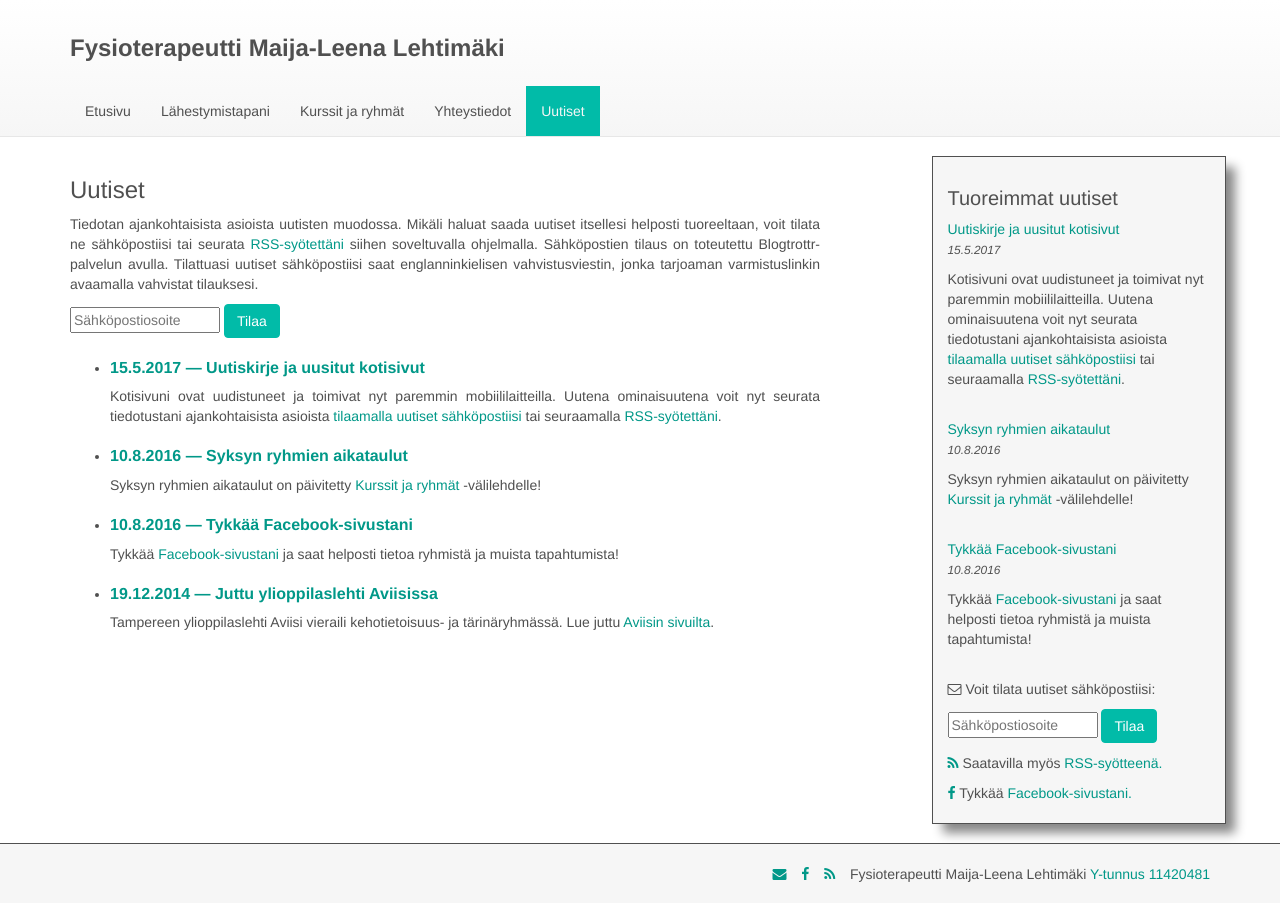
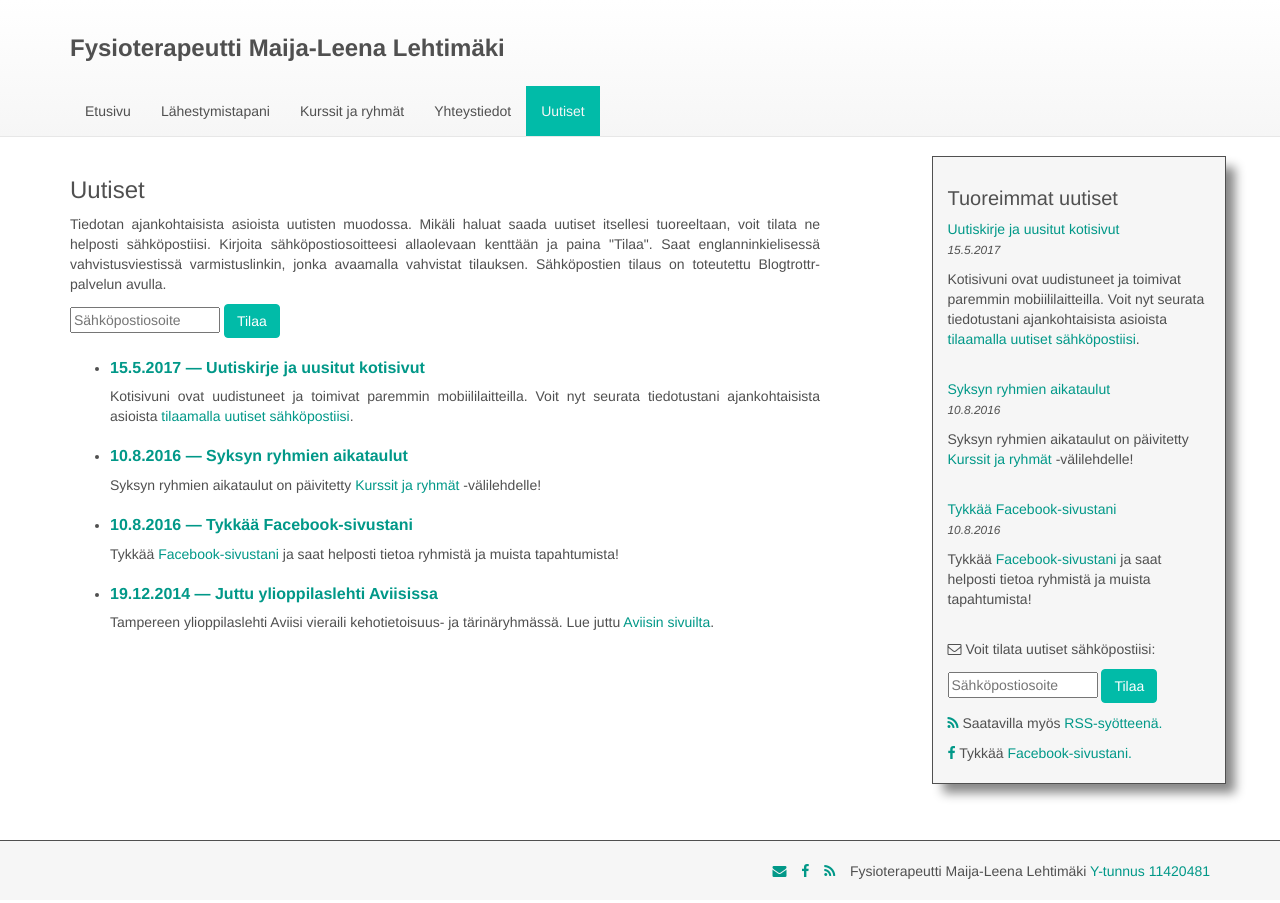
Before and after one commit to jluttine/maijaleenalehtimaki.fi, a Jekyll site: the page built from _pages/04-uutiset.html, in a window 1280 px wide. Built offline with Jekyll 4.4.1, drawn with Linux system fonts in a browser that asks for light colours.

Commit message:
Paranna uutiskirjeen kuvaustekstiä

```diff
--- a/_pages/04-uutiset.html
+++ b/_pages/04-uutiset.html
@@ -6,12 +6,11 @@ permalink: /uutiset/
 
 <p>
     Tiedotan ajankohtaisista asioista uutisten muodossa. Mikäli haluat saada
-    uutiset itsellesi helposti tuoreeltaan, voit tilata ne sähköpostiisi tai
-    seurata <a href="{{ site.baseurl }}{% link feed.xml %}">RSS-syötettäni</a> siihen
-    soveltuvalla ohjelmalla. Sähköpostien tilaus on toteutettu
-    Blogtrottr-palvelun avulla. Tilattuasi uutiset sähköpostiisi saat
-    englanninkielisen vahvistusviestin, jonka tarjoaman varmistuslinkin
-    avaamalla vahvistat tilauksesi.
+    uutiset itsellesi tuoreeltaan, voit tilata ne helposti sähköpostiisi.
+    Kirjoita sähköpostiosoitteesi allaolevaan kenttään ja paina "Tilaa". Saat
+    englanninkielisessä vahvistusviestissä varmistuslinkin, jonka avaamalla
+    vahvistat tilauksen. Sähköpostien tilaus on toteutettu Blogtrottr-palvelun
+    avulla.
 </p>
 
 {% include subscribe.html %}
--- a/_posts/2017-05-15-uutiskirje-ja-uusitut-kotisivut.md
+++ b/_posts/2017-05-15-uutiskirje-ja-uusitut-kotisivut.md
@@ -1,11 +1,9 @@
 ---
 title: Uutiskirje ja uusitut kotisivut
-date: 2017-05-15 07:51
+date: 2017-05-15 10:36
 ---
 
-Kotisivuni ovat uudistuneet ja toimivat nyt paremmin mobiililaitteilla. Uutena
-ominaisuutena voit nyt seurata tiedotustani ajankohtaisista
+Kotisivuni ovat uudistuneet ja toimivat paremmin mobiililaitteilla. Voit nyt
+seurata tiedotustani ajankohtaisista
 asioista
-[tilaamalla uutiset sähköpostiisi]({{ site.url }}{{ site.baseurl }}{% link _pages/04-uutiset.html %}) tai
-seuraamalla
-[RSS-syötettäni]({{ site.url }}{{ site.baseurl }}{% link feed.xml %}).
+[tilaamalla uutiset sähköpostiisi]({{ site.url }}{{ site.baseurl }}{% link _pages/04-uutiset.html %}).
```
